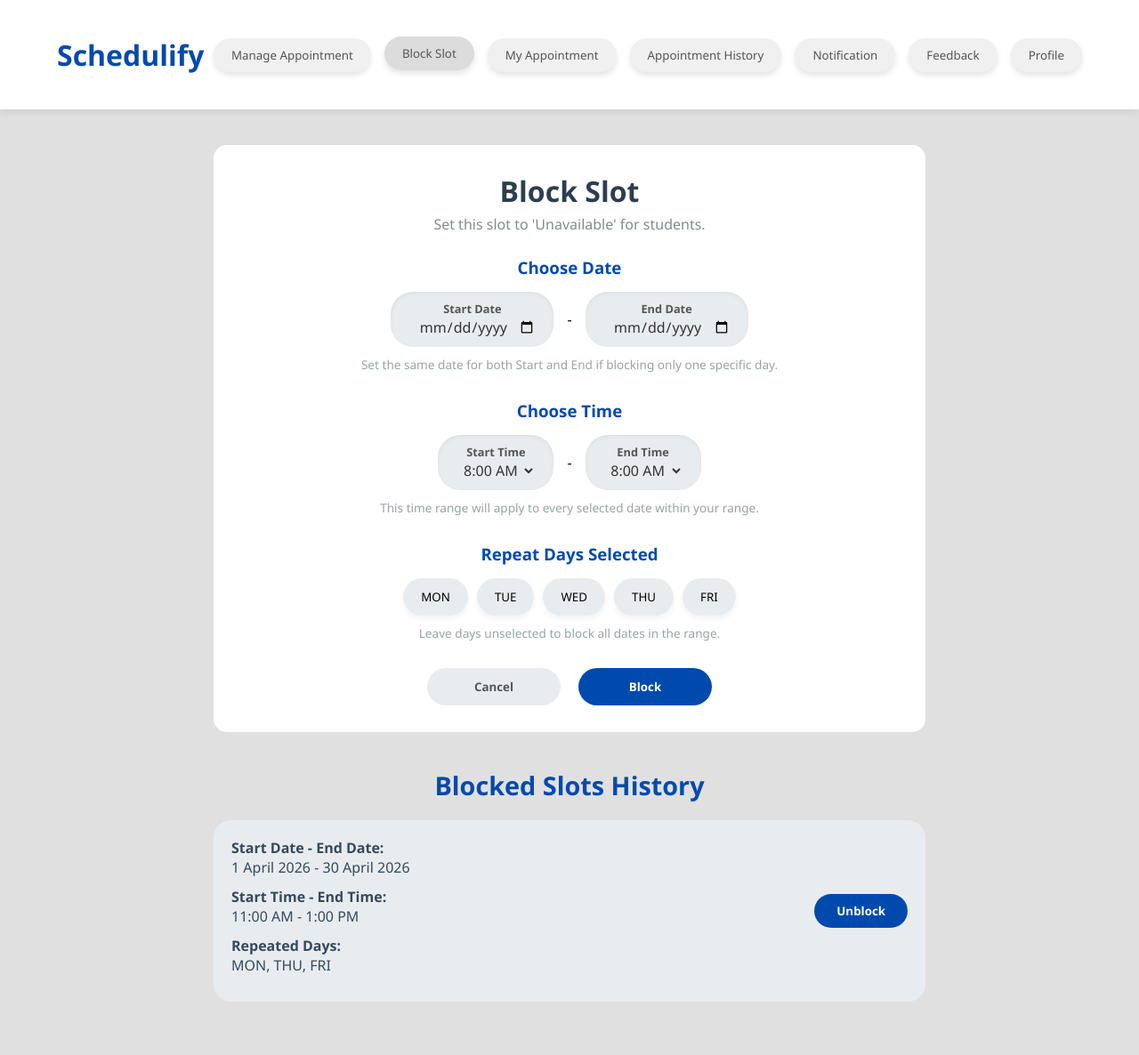
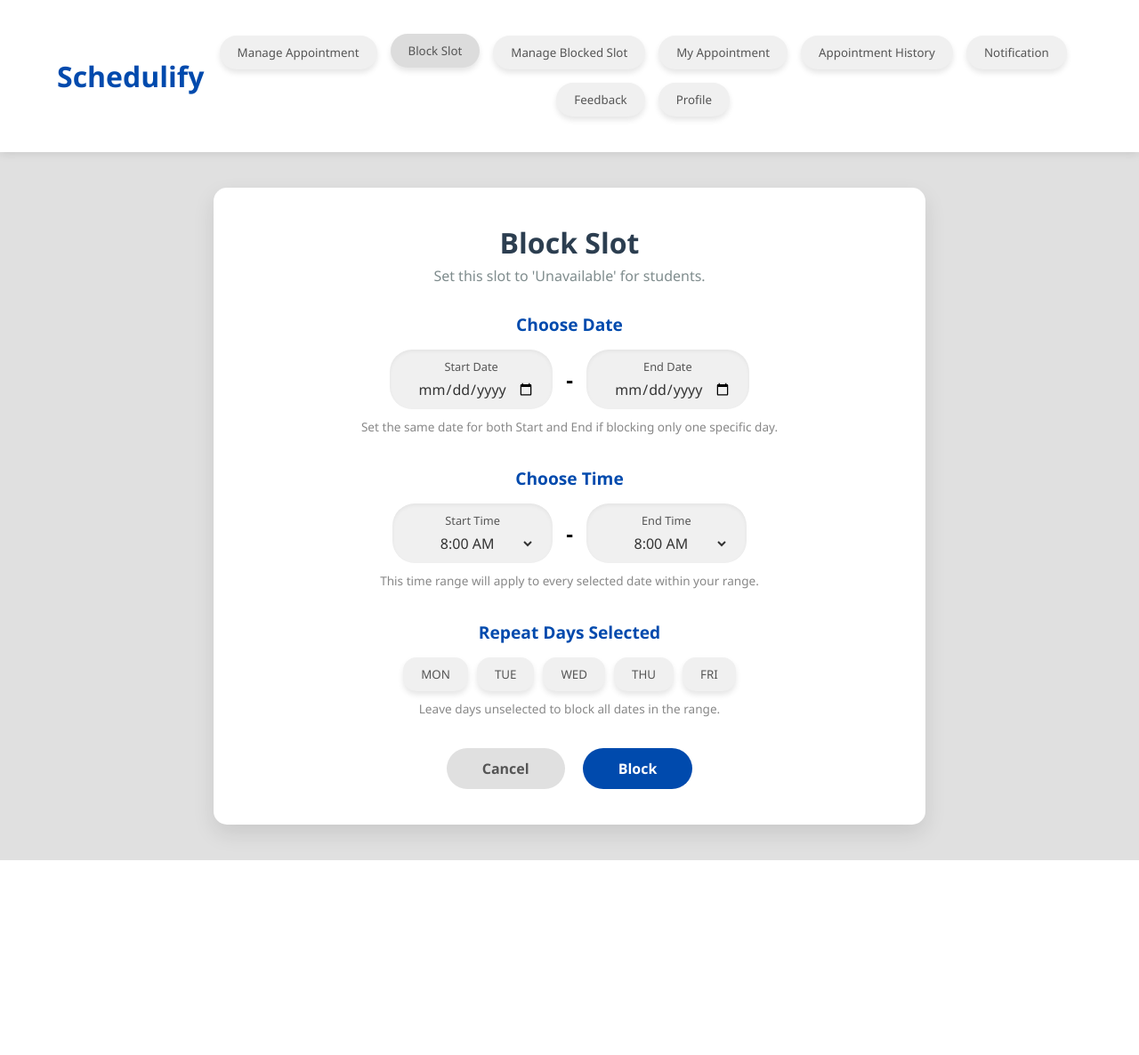
Before and after one commit to muazzaz07-byte/Schedulify, a PHP site: page /block.html in a window 1280 px wide. Shown: the whole page at 89% size. After the commit the page ends 967 px from the top, so only its background shows below. Run offline with PHP 8.4, Linux system fonts and the light colour scheme.

Commit message:
update block features

```diff
--- a/Schedulify Finalize (lecturer)/block.css
+++ b/Schedulify Finalize (lecturer)/block.css
@@ -53,118 +53,148 @@ body {
     transform: translateY(-2px);
 }
 
+/* Container & Cards */
 .container {
     width: 90%;
     max-width: 800px;
     margin: 40px 0;
+    display: flex;
+    justify-content: center;
 }
 
 .card {
     background: white;
+    width: 100%;
+    padding: 40px;
     border-radius: 15px;
-    padding: 30px;
+    box-shadow: 0 10px 25px rgba(0,0,0,0.1);
     text-align: center;
-    width: 100%;
+    animation: fadeIn 0.4s ease;
 }
 
-/* Typography */
+@keyframes fadeIn {
+    from { opacity: 0; transform: translateY(10px); }
+    to { opacity: 1; transform: translateY(0); }
+}
+
+.hidden { display: none !important; }
+
+/* Form Elements */
 .title { color: #2c3e50; font-size: 2rem; margin-bottom: 5px; }
-.title-blue { color: #004aad; font-size: 1.8rem; margin: 40px 0 20px; text-align: center; }
-.title-dark { color: #34495e; font-size: 1.8rem; }
-.title-red { color: #ff3b3b; font-size: 1.8rem; }
-.subtitle { color: #7f8c8d; margin-bottom: 25px; }
+.danger { color: #ff4d4d; }
+.subtitle { color: #7f8c8d; margin-bottom: 30px; }
 
-/* Form Styles */
-.form-group { margin-bottom: 30px; }
-.group-label { color: #004aad; margin-bottom: 15px; }
+.form-group { margin-bottom: 35px; }
+.group-label { color: #004aad; margin-bottom: 15px; font-size: 1.2rem; }
+
 .input-row {
     display: flex;
+    align-items: center;
     justify-content: center;
-    align-items: center;
     gap: 15px;
     margin-bottom: 10px;
 }
 
-.input-box {
-    background: #e9ecef;
+.input-field {
+    background: #f0f0f0;
     padding: 10px 20px;
     border-radius: 25px;
-    box-shadow: inset 0 2px 5px rgba(0,0,0,0.05);
+    box-shadow: inset 0 2px 4px rgba(0,0,0,0.05);
+    display: flex;
+    flex-direction: column;
+    min-width: 180px;
 }
 
-.input-box label { display: block; font-size: 0.8rem; font-weight: bold; color: #555; }
-.input-box input, .input-box select {
-    border: none; background: transparent; outline: none;
-    font-size: 1rem; color: #333; text-align: center;
+.input-field span { font-size: 0.8rem; color: #555; margin-bottom: 5px; }
+.input-field input, .input-field select {
+    border: none;
+    background: transparent;
+    font-size: 1rem;
+    color: #333;
+    outline: none;
+    text-align: center;
 }
 
-.hint { font-size: 0.85rem; color: #95a5a6; }
+.separator { font-weight: bold; font-size: 1.5rem; }
+.hint { font-size: 0.85rem; color: #888; }
 
-/* Day Buttons */
-.days-container { display: flex; justify-content: center; gap: 10px; margin-bottom: 10px; }
-.day-btn {
-    padding: 12px 20px; border-radius: 25px; border: none;
-    background: #e9ecef; cursor: pointer; transition: 0.3s;
-    box-shadow: 0 4px 6px rgba(0,0,0,0.05);
-}
-.day-btn.active { background: #004aad; color: white; }
-
-/* Action Buttons */
-.action-buttons { display: flex; justify-content: center; gap: 20px; margin-top: 20px; }
-.action-buttons.vertical { flex-direction: column; align-items: center; }
-
-.btn-confirm {
-    background: #004aad; color: white; padding: 12px 40px;
-    border-radius: 25px; border: none; cursor: pointer; font-weight: bold;
-    min-width: 150px; transition: 0.3s;
-}
-.btn-cancel {
-    background: #e9ecef; color: #555; padding: 12px 40px;
-    border-radius: 25px; border: none; cursor: pointer; font-weight: bold;
-    min-width: 150px;
-}
-.btn-confirm:hover { background: #003580; box-shadow: 0 5px 15px rgba(0,74,173,0.3); }
-
-/* History Section */
-.history-card {
-    background: #e9ecef;
-    border-radius: 20px;
-    padding: 20px;
-    margin-bottom: 20px;
+/* Days Selection */
+.days-container {
     display: flex;
-    justify-content: space-between;
-    align-items: center;
-    text-align: left;
-}
-.history-info p { margin-bottom: 10px; line-height: 1.4; color: #34495e; }
-.btn-unblock {
-    background: #004aad; color: white; padding: 10px 25px;
-    border-radius: 20px; border: none; cursor: pointer; font-weight: bold;
+    justify-content: center;
+    gap: 10px;
+    margin-bottom: 10px;
+    flex-wrap: wrap;
 }
 
-/* Modals Overlay */
-.overlay {
-    position: fixed; top: 0; left: 0; width: 100%; height: 100%;
-    background: rgba(0,0,0,0.3);
-    display: none; justify-content: center; align-items: center;
-    z-index: 1000;
-}
-.modal { width: 90%; max-width: 600px; animation: slideIn 0.3s ease-out; }
-.modal-details {
-    background: #f8f9fa; border-radius: 10px; padding: 20px;
-    margin: 20px 0; text-align: center; line-height: 2;
-}
-.val { font-weight: bold; color: #34495e; margin-bottom: 10px; }
-.warning-text { padding: 20px; color: #2c3e50; line-height: 1.6; }
-
-@keyframes slideIn {
-    from { transform: translateY(-20px); opacity: 0; }
-    to { transform: translateY(0); opacity: 1; }
+.day-btn {
+    padding: 10px 20px;
+    border: none;
+    border-radius: 15px;
+    background: #f0f0f0;
+    color: #555;
+    cursor: pointer;
+    transition: 0.2s;
+    box-shadow: 0 4px 6px rgba(0,0,0,0.1);
 }
 
-/* Responsive */
-@media (max-width: 600px) {
+.day-btn.selected {
+    background: #004aad;
+    color: white;
+}
+
+/* Buttons */
+.action-buttons {
+    display: flex;
+    justify-content: center;
+    gap: 20px;
+    margin-top: 20px;
+}
+
+.btn {
+    padding: 12px 40px;
+    border-radius: 25px;
+    border: none;
+    font-weight: bold;
+    cursor: pointer;
+    transition: 0.3s;
+    font-size: 1rem;
+}
+
+.btn-block { background: #004aad; color: white; }
+.btn-block:hover { background: #003580; transform: scale(1.05); }
+
+.btn-cancel { background: #e0e0e0; color: #555; }
+.btn-cancel:hover { background: #d0d0d0; }
+
+/* Confirmation Details Styles */
+.confirm-details h2 {
+    color: #34495e;
+    margin-bottom: 20px;
+    font-size: 1.4rem;
+}
+.confirm-details p { color: #7f8c8d; margin-bottom: 5px; }
+
+/* Overlay Warning */
+.overlay {
+    position: fixed;
+    top: 0;
+    left: 0;
+    width: 100%;
+    height: 100%;
+    background: rgba(0,0,0,0.5);
+    display: flex;
+    justify-content: center;
+    align-items: center;
+    z-index: 2000;
+}
+
+.warning-card { max-width: 600px; }
+.warning-text { font-size: 1.2rem; line-height: 1.6; color: #444; margin: 20px 0; }
+
+/* Responsiveness */
+@media (max-width: 768px) {
     .input-row { flex-direction: column; }
-    .nav-buttons { gap: 5px; }
-    .nav-buttons button { font-size: 0.7rem; padding: 8px 12px; }
+    .navbar { flex-direction: column; gap: 15px; }
+    .nav-buttons { justify-content: center; }
 }
--- a/Schedulify Finalize (lecturer)/block.html
+++ b/Schedulify Finalize (lecturer)/block.html
@@ -13,6 +13,7 @@
         <nav class="nav-buttons">
             <button onclick="location.href='manage.html'">Manage Appointment</button>
             <button class="active" onclick="location.href='block.html'">Block Slot</button>
+            <button onclick="location.href='unblock.html'">Manage Blocked Slot</button>
             <button onclick="location.href='appointment.html'">My Appointment</button>
             <button onclick="location.href='history.html'">Appointment History</button>
             <button onclick="location.href='notification.html'">Notification</button>
@@ -22,21 +23,21 @@
     </header>
 
     <main class="container">
-        <!-- Section 1: Block Slot Form -->
-        <section class="card shadow-main">
+        <!-- Section 1: Form Block Slot (Gambar 1) -->
+        <section id="block-form-section" class="card">
             <h1 class="title">Block Slot</h1>
             <p class="subtitle">Set this slot to 'Unavailable' for students.</p>
 
             <div class="form-group">
                 <h3 class="group-label">Choose Date</h3>
                 <div class="input-row">
-                    <div class="input-box">
-                        <label>Start Date</label>
+                    <div class="input-field">
+                        <span>Start Date</span>
                         <input type="date" id="startDate">
                     </div>
-                    <span>-</span>
-                    <div class="input-box">
-                        <label>End Date</label>
+                    <span class="separator">-</span>
+                    <div class="input-field">
+                        <span>End Date</span>
                         <input type="date" id="endDate">
                     </div>
                 </div>
@@ -46,13 +47,13 @@
             <div class="form-group">
                 <h3 class="group-label">Choose Time</h3>
                 <div class="input-row">
-                    <div class="input-box">
-                        <label>Start Time</label>
+                    <div class="input-field">
+                        <span>Start Time</span>
                         <select id="startTime"></select>
                     </div>
-                    <span>-</span>
-                    <div class="input-box">
-                        <label>End Time</label>
+                    <span class="separator">-</span>
+                    <div class="input-field">
+                        <span>End Time</span>
                         <select id="endTime"></select>
                     </div>
                 </div>
@@ -61,159 +62,61 @@
 
             <div class="form-group">
                 <h3 class="group-label">Repeat Days Selected</h3>
-                <div class="days-container" id="daysContainer">
-                    <button class="day-btn" data-day="MON">MON</button>
-                    <button class="day-btn" data-day="TUE">TUE</button>
-                    <button class="day-btn" data-day="WED">WED</button>
-                    <button class="day-btn" data-day="THU">THU</button>
-                    <button class="day-btn" data-day="FRI">FRI</button>
+                <div class="days-container">
+                    <button type="button" class="day-btn" data-day="MON">MON</button>
+                    <button type="button" class="day-btn" data-day="TUE">TUE</button>
+                    <button type="button" class="day-btn" data-day="WED">WED</button>
+                    <button type="button" class="day-btn" data-day="THU">THU</button>
+                    <button type="button" class="day-btn" data-day="FRI">FRI</button>
                 </div>
                 <p class="hint">Leave days unselected to block all dates in the range.</p>
             </div>
 
             <div class="action-buttons">
-                <button class="btn-cancel" onclick="resetForm()">Cancel</button>
-                <button class="btn-confirm" onclick="showConfirmModal()">Block</button>
+                <button class="btn btn-cancel" onclick="resetForm()">Cancel</button>
+                <button class="btn btn-block" onclick="showConfirmation()">Block</button>
             </div>
         </section>
 
-        <!-- Section 4: Blocked Slots History -->
-        <section class="history-section">
-            <h2 class="title-blue">Blocked Slots History</h2>
-            <div id="historyList">
-                <!-- Data akan masuk sini melalui JS -->
-                <div class="history-card shadow-main">
-                    <div class="history-info">
-                        <p><strong>Start Date - End Date:</strong><br>1 April 2026 - 30 April 2026</p>
-                        <p><strong>Start Time - End Time:</strong><br>11:00 AM - 1:00 PM</p>
-                        <p><strong>Repeated Days:</strong><br>MON, THU, FRI</p>
+        <!-- Section 2: Confirmation (Gambar 2) -->
+        <section id="confirm-section" class="card hidden">
+            <h1 class="title">Block This Time Slot?</h1>
+            <p class="subtitle">Set this slot to 'Unavailable' for students.</p>
+
+            <div class="confirm-details">
+                <p>Start Date - End Date:</p>
+                <h2 id="displayDates">1 April 2026 - 30 April 2026</h2>
+
+                <p>Start Time - End Time:</p>
+                <h2 id="displayTimes">11:00 AM - 1:00 PM</h2>
+
+                <p>Repeated Days:</p>
+                <h2 id="displayDays">MON, THU, FRI</h2>
             </div>
-                    <button class="btn-unblock" onclick="showUnblockModal(this)">Unblock</button>
-                </div>
+
+            <div class="action-buttons">
+                <button class="btn btn-block" onclick="processBlock()">Yes</button>
+                <button class="btn btn-cancel" onclick="hideConfirmation()">Cancel</button>
             </div>
         </section>
-    </main>
 
-    <!-- MODALS -->
-    <div id="modalOverlay" class="overlay">
-        <!-- Gambar 2 & 5: Confirm Block / Unblock -->
-        <div id="confirmModal" class="modal card">
-            <h2 id="modalTitle" class="title-dark">Block This Time Slot?</h2>
-            <p id="modalSubtitle" class="subtitle">Set this slot to 'Unavailable' for students.</p>
-            <div class="modal-details">
-                <p>Start Date - End Date:</p>
-                <p class="val" id="valDate">-</p>
-                <p>Start Time - End Time:</p>
-                <p class="val" id="valTime">-</p>
-                <p>Repeated Days:</p>
-                <p class="val" id="valDays">-</p>
-            </div>
-            <div class="action-buttons">
-                <button class="btn-confirm" id="modalActionBtn">Yes</button>
-                <button class="btn-cancel" onclick="closeModal()">Cancel</button>
-            </div>
-        </div>
-
-        <!-- Gambar 3: Warning Popup -->
-        <div id="warningModal" class="modal card">
-            <h2 class="title-red">Warning</h2>
+        <!-- Section 3: Warning Popup (Gambar 3) -->
+        <div id="warning-overlay" class="overlay hidden">
+            <div class="card warning-card">
+                <h1 class="title danger">Warning</h1>
                 <p class="warning-text">
                     Some slots within the selected range have already been booked by students.
                     To proceed with blocking this period, please cancel the existing appointments
                     in the Manage Appointment section first.
                 </p>
-            <div class="action-buttons vertical">
-                <button class="btn-confirm" onclick="location.href='manage.html'">Go to Manage Appointment</button>
-                <button class="btn-cancel" onclick="closeModal()">Close</button>
+                <div class="action-buttons horizontal">
+                    <button class="btn btn-block" onclick="location.href='manage.html'">Go to Manage Appointment</button>
+                    <button class="btn btn-cancel" onclick="closeWarning()">Close</button>
                 </div>
             </div>
         </div>
+    </main>
 
-    <script>
-        // Generate Time Options (8:00 AM - 5:30 PM)
-        const startSelect = document.getElementById('startTime');
-        const endSelect = document.getElementById('endTime');
-
-        function populateTimes() {
-            let times = [];
-            let start = 8 * 60; // 8:00 AM in minutes
-            let end = 17.5 * 60; // 5:30 PM in minutes
-
-            for (let i = start; i <= end; i += 30) {
-                let hours = Math.floor(i / 60);
-                let minutes = i % 60;
-                let ampm = hours >= 12 ? 'PM' : 'AM';
-                let displayHours = hours > 12 ? hours - 12 : hours;
-                if(displayHours == 0) displayHours = 12;
-                let timeStr = `${displayHours}:${minutes === 0 ? '00' : '30'} ${ampm}`;
-                times.push(timeStr);
-            }
-
-            times.forEach(t => {
-                startSelect.innerHTML += `<option value="${t}">${t}</option>`;
-                endSelect.innerHTML += `<option value="${t}">${t}</option>`;
-            });
-        }
-
-        // Toggle Days
-        document.querySelectorAll('.day-btn').forEach(btn => {
-            btn.addEventListener('click', () => btn.classList.toggle('active'));
-        });
-
-        function resetForm() {
-            document.getElementById('startDate').value = '';
-            document.getElementById('endDate').value = '';
-            document.querySelectorAll('.day-btn').forEach(btn => btn.classList.remove('active'));
-        }
-
-        function showConfirmModal() {
-            // Logik simulasi pertembungan (Contoh: jika pilih April, tunjuk warning)
-            const sDate = document.getElementById('startDate').value;
-            if(sDate.includes("-04-")) {
-                openModal('warningModal');
-                return;
-            }
-
-            document.getElementById('valDate').innerText = `${sDate} - ${document.getElementById('endDate').value}`;
-            document.getElementById('valTime').innerText = `${startSelect.value} - ${endSelect.value}`;
-
-            let selectedDays = Array.from(document.querySelectorAll('.day-btn.active')).map(b => b.dataset.day);
-            document.getElementById('valDays').innerText = selectedDays.length > 0 ? selectedDays.join(', ') : 'All Days';
-
-            document.getElementById('modalTitle').innerText = "Block This Time Slot?";
-            document.getElementById('modalActionBtn').onclick = finalizeBlock;
-            openModal('confirmModal');
-        }
-
-        function showUnblockModal(btn) {
-            document.getElementById('modalTitle').innerText = "Unblock This Time Slot?";
-            document.getElementById('modalSubtitle').innerText = "Set this slot to 'Available' for students.";
-            document.getElementById('modalActionBtn').onclick = () => {
-                btn.closest('.history-card').remove();
-                closeModal();
-            };
-            openModal('confirmModal');
-        }
-
-        function openModal(id) {
-            document.getElementById('modalOverlay').style.display = 'flex';
-            document.getElementById('confirmModal').style.display = 'none';
-            document.getElementById('warningModal').style.display = 'none';
-            document.getElementById(id).style.display = 'block';
-        }
-
-        function closeModal() {
-            document.getElementById('modalOverlay').style.display = 'none';
-        }
-
-        function finalizeBlock() {
-            // Simulasi tambah ke history
-            alert("Slot Successfully Blocked!");
-            closeModal();
-            // Anda boleh tambah logik append child di sini untuk history
-        }
-
-        populateTimes();
-    </script>
+    <script src="block.js"></script>
 </body>
 </html>
```
Also changed, not shown: Schedulify Finalize (lecturer)/block.js (+97 -0 lines). Lines whose indentation alone changed are shown as unchanged.
